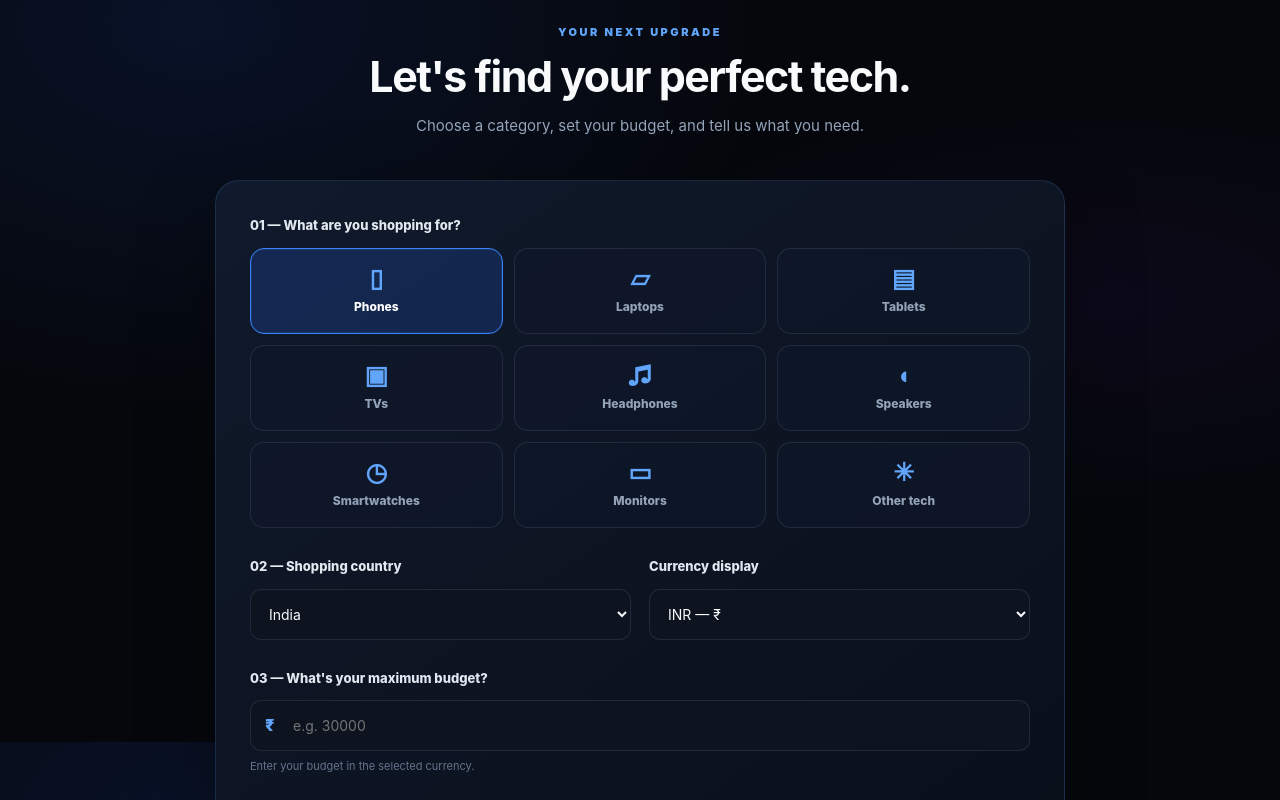
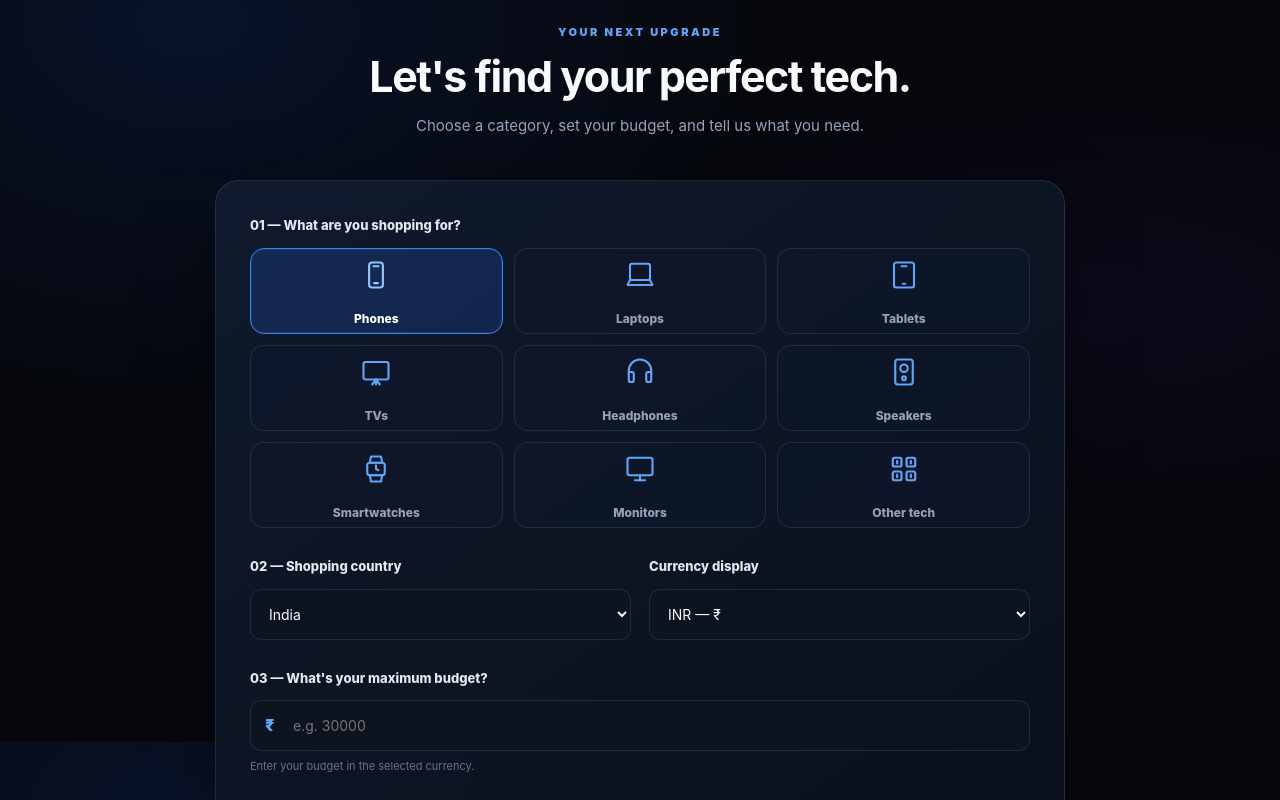
Before and after one commit to Aizen-1862/OptiTech, a plain HTML site: page index.html in a window 1280 px wide. Shown: the part 858-1658 px from the top of the page. Drawn offline with Linux system fonts and the light colour scheme.

Commit message:
Add consistent styling for option icons

```diff
--- a/index.html
+++ b/index.html
@@ -33,6 +33,33 @@
       height: 44px;
     }
 
+    /* Clean, consistent category icons */
+    .option-icon {
+      display: grid !important;
+      place-items: center;
+      width: 42px;
+      height: 42px;
+      margin: 0 auto 8px;
+      color: #60a5fa;
+      font-size: initial !important;
+    }
+
+    .option-icon svg {
+      display: block;
+      width: 30px;
+      height: 30px;
+      stroke: currentColor;
+      fill: none;
+      stroke-width: 1.7;
+      stroke-linecap: round;
+      stroke-linejoin: round;
+    }
+
+    .option:hover .option-icon,
+    .option.active .option-icon {
+      color: #93c5fd;
+    }
+
     @media (max-width: 600px) {
       .brand-logo {
         width: 125px;
@@ -50,6 +77,16 @@
 
       .header nav {
         gap: 12px;
+      }
+
+      .option-icon {
+        width: 36px;
+        height: 36px;
+      }
+
+      .option-icon svg {
+        width: 27px;
+        height: 27px;
       }
     }
   </style>
@@ -102,9 +139,7 @@
               <div class="phone-orb"></div>
               <div class="phone-screen-line long"></div>
               <div class="phone-screen-line"></div>
-              <div class="phone-screen-bars">
-                <i></i><i></i><i></i><i></i>
-              </div>
+              <div class="phone-screen-bars"><i></i><i></i><i></i><i></i></div>
               <div class="phone-screen-bottom">SMART DEVICE / 01</div>
             </div>
           </div>
@@ -112,21 +147,13 @@
 
         <div class="holo-device device-laptop">
           <div class="laptop-screen">
-            <div class="laptop-ui-top">
-              <span></span><span></span><span></span>
-            </div>
+            <div class="laptop-ui-top"><span></span><span></span><span></span></div>
             <div class="laptop-ui-body">
-              <div class="laptop-sidebar">
-                <i></i><i></i><i></i><i></i>
-              </div>
+              <div class="laptop-sidebar"><i></i><i></i><i></i><i></i></div>
               <div class="laptop-main-ui">
                 <div class="laptop-ui-title"></div>
-                <div class="laptop-ui-graph">
-                  <i></i><i></i><i></i><i></i><i></i><i></i><i></i>
-                </div>
-                <div class="laptop-ui-lines">
-                  <i></i><i></i><i></i>
-                </div>
+                <div class="laptop-ui-graph"><i></i><i></i><i></i><i></i><i></i><i></i><i></i></div>
+                <div class="laptop-ui-lines"><i></i><i></i><i></i></div>
               </div>
             </div>
           </div>
@@ -142,9 +169,7 @@
             <path d="M68 68H112V112H68zM68 90H112M90 68V112" stroke="currentColor" stroke-width="1.5"/>
             <circle cx="90" cy="90" r="11" fill="currentColor" fill-opacity=".2" stroke="currentColor" stroke-width="2"/>
           </svg>
-          <div class="chip-specs">
-            <span>AI</span><span>8 CORE</span><span>5 NM</span>
-          </div>
+          <div class="chip-specs"><span>AI</span><span>8 CORE</span><span>5 NM</span></div>
         </div>
 
         <div class="holo-panel panel-audio">
@@ -155,10 +180,7 @@
             <rect x="126" y="58" width="27" height="43" rx="11" stroke="currentColor" stroke-width="3"/>
             <path d="M64 75h52M70 84h40M77 93h26" stroke="currentColor" stroke-width="2" stroke-linecap="round"/>
           </svg>
-          <div class="audio-wave">
-            <i></i><i></i><i></i><i></i><i></i><i></i>
-            <i></i><i></i><i></i><i></i><i></i>
-          </div>
+          <div class="audio-wave"><i></i><i></i><i></i><i></i><i></i><i></i><i></i><i></i><i></i><i></i><i></i></div>
           <div class="audio-caption">IMMERSIVE / 360°</div>
         </div>
 
@@ -206,14 +228,10 @@
       </div>
 
       <div class="hero-content">
-        <div class="badge">
-          <span class="badge-dot"></span> SMART TECH RECOMMENDATIONS
-        </div>
+        <div class="badge"><span class="badge-dot"></span> SMART TECH RECOMMENDATIONS</div>
         <h1>Find the tech<br>that's <span>right for you.</span></h1>
         <p>Tell us your budget and what matters most. Discover electronics worth considering without the guesswork.</p>
-        <a class="primary-button" href="#find-tech">
-          Find My Best Matches <span>→</span>
-        </a>
+        <a class="primary-button" href="#find-tech">Find My Best Matches <span>→</span></a>
         <div class="hero-notes">
           <span>✓ Budget-focused</span>
           <span>✓ Personalised picks</span>
@@ -234,16 +252,103 @@
       <form class="form-card" id="recommendationForm">
         <div class="form-group">
           <label>01 — What are you shopping for?</label>
+
           <div class="option-grid" id="productTypes">
-            <button class="option active" type="button" data-type="Phone" aria-pressed="true"><span class="option-icon">▯</span><span>Phones</span></button>
-            <button class="option" type="button" data-type="Laptop" aria-pressed="false"><span class="option-icon">▱</span><span>Laptops</span></button>
-            <button class="option" type="button" data-type="Tablet" aria-pressed="false"><span class="option-icon">▤</span><span>Tablets</span></button>
-            <button class="option" type="button" data-type="TV" aria-pressed="false"><span class="option-icon">▣</span><span>TVs</span></button>
-            <button class="option" type="button" data-type="Headphones" aria-pressed="false"><span class="option-icon">♫</span><span>Headphones</span></button>
-            <button class="option" type="button" data-type="Speaker" aria-pressed="false"><span class="option-icon">◖</span><span>Speakers</span></button>
-            <button class="option" type="button" data-type="Smartwatch" aria-pressed="false"><span class="option-icon">◷</span><span>Smartwatches</span></button>
-            <button class="option" type="button" data-type="Monitor" aria-pressed="false"><span class="option-icon">▭</span><span>Monitors</span></button>
-            <button class="option" type="button" data-type="Other electronics" aria-pressed="false"><span class="option-icon">✳</span><span>Other tech</span></button>
+            <button class="option active" type="button" data-type="Phone" aria-pressed="true">
+              <span class="option-icon">
+                <svg viewBox="0 0 24 24" aria-hidden="true">
+                  <rect x="6.5" y="2" width="11" height="20" rx="2.2"/>
+                  <path d="M10 5h4M10.5 18.5h3"/>
+                </svg>
+              </span>
+              <span>Phones</span>
+            </button>
+
+            <button class="option" type="button" data-type="Laptop" aria-pressed="false">
+              <span class="option-icon">
+                <svg viewBox="0 0 24 24" aria-hidden="true">
+                  <rect x="4" y="3" width="16" height="13" rx="1.5"/>
+                  <path d="M2 20h20l-2-4H4l-2 4Z"/>
+                </svg>
+              </span>
+              <span>Laptops</span>
+            </button>
+
+            <button class="option" type="button" data-type="Tablet" aria-pressed="false">
+              <span class="option-icon">
+                <svg viewBox="0 0 24 24" aria-hidden="true">
+                  <rect x="4" y="2" width="16" height="20" rx="2"/>
+                  <path d="M10 5h4M11 19h2"/>
+                </svg>
+              </span>
+              <span>Tablets</span>
+            </button>
+
+            <button class="option" type="button" data-type="TV" aria-pressed="false">
+              <span class="option-icon">
+                <svg viewBox="0 0 24 24" aria-hidden="true">
+                  <rect x="2" y="4" width="20" height="14" rx="1.8"/>
+                  <path d="m9 22 3-4 3 4M12 18v4"/>
+                </svg>
+              </span>
+              <span>TVs</span>
+            </button>
+
+            <button class="option" type="button" data-type="Headphones" aria-pressed="false">
+              <span class="option-icon">
+                <svg viewBox="0 0 24 24" aria-hidden="true">
+                  <path d="M3 13v-2a9 9 0 0 1 18 0v2"/>
+                  <rect x="3" y="12" width="4" height="8" rx="1.5"/>
+                  <rect x="17" y="12" width="4" height="8" rx="1.5"/>
+                </svg>
+              </span>
+              <span>Headphones</span>
+            </button>
+
+            <button class="option" type="button" data-type="Speaker" aria-pressed="false">
+              <span class="option-icon">
+                <svg viewBox="0 0 24 24" aria-hidden="true">
+                  <rect x="5" y="2" width="14" height="20" rx="2"/>
+                  <circle cx="12" cy="9" r="3"/>
+                  <circle cx="12" cy="17" r="1.5"/>
+                </svg>
+              </span>
+              <span>Speakers</span>
+            </button>
+
+            <button class="option" type="button" data-type="Smartwatch" aria-pressed="false">
+              <span class="option-icon">
+                <svg viewBox="0 0 24 24" aria-hidden="true">
+                  <path d="M8 2h8l1 5H7l1-5ZM7 17h10l-1 5H8l-1-5Z"/>
+                  <rect x="5" y="7" width="14" height="10" rx="2"/>
+                  <path d="m12 9 0 3 2 1"/>
+                </svg>
+              </span>
+              <span>Smartwatches</span>
+            </button>
+
+            <button class="option" type="button" data-type="Monitor" aria-pressed="false">
+              <span class="option-icon">
+                <svg viewBox="0 0 24 24" aria-hidden="true">
+                  <rect x="2" y="3" width="20" height="14" rx="1.8"/>
+                  <path d="M12 17v4M8 21h8"/>
+                </svg>
+              </span>
+              <span>Monitors</span>
+            </button>
+
+            <button class="option" type="button" data-type="Other electronics" aria-pressed="false">
+              <span class="option-icon">
+                <svg viewBox="0 0 24 24" aria-hidden="true">
+                  <rect x="3" y="3" width="7" height="7" rx="1.5"/>
+                  <rect x="14" y="3" width="7" height="7" rx="1.5"/>
+                  <rect x="3" y="14" width="7" height="7" rx="1.5"/>
+                  <rect x="14" y="14" width="7" height="7" rx="1.5"/>
+                  <path d="M6.5 5.5v2M17.5 5.5v2M6.5 16.5v2M17.5 16.5v2"/>
+                </svg>
+              </span>
+              <span>Other tech</span>
+            </button>
           </div>
         </div>
 
```
